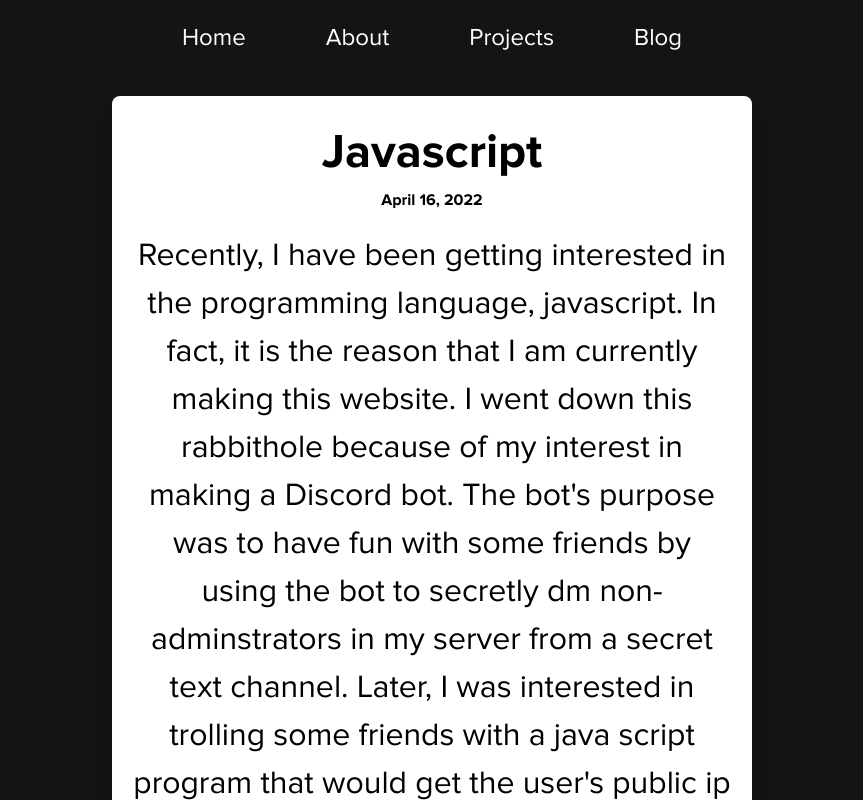
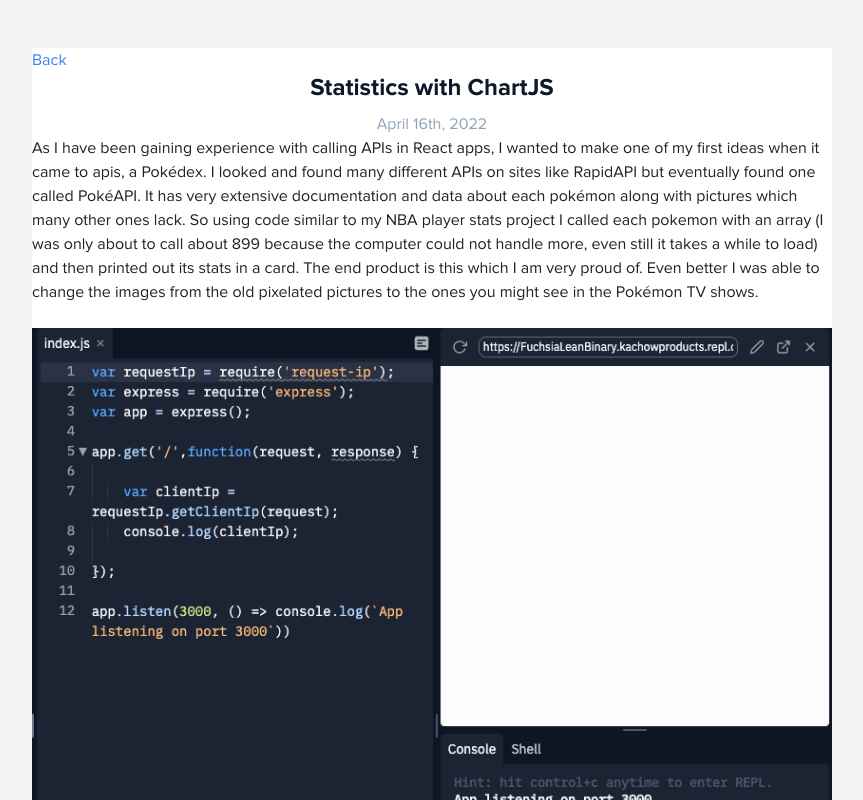
Before and after one commit to kach0w/rate-my-aps, a Next.js app: page /blog/javascript in a window 1280 px wide. Shown: the whole page, without its empty margins (208-1071 px from the left). Built offline with nearby package versions, Linux system fonts and the light colour scheme.

Commit message:
new blogpost css

```diff
--- a/pages/blog/javascript.js
+++ b/pages/blog/javascript.js
@@ -9,14 +9,39 @@ import javascript from '../../assets/JavascriptSS.png';
 
 export default function Home() {
     return (
-        <div className='text-center bg-[#141414]'>
+        <div className='text-center bg-[#f3f3f3]'>
             <Head>
                 <title>Javascript - kach0w</title>
                 <meta name="description" content="kach0w's blog"></meta>
                 <link rel="icon" href="/favicon.png"/>
             </Head>
-            <Navbar />
-            <div className='mx-auto mt-[5vh] mb-[10vh] max-w-[50vw] rounded-lg p-5 bg-white drop-shadow-xl  font-serif font-normal text-[2rem]'>
+            <div className='w-[50rem] mx-auto bg-white text-[#222]'>
+                <div className='mx-auto mt-[3rem] text-center'>
+                    <a className='float-left text-[#3b82f6] hover:underline' href="https://kach0w.com/blog">Back</a>
+                    <br></br>
+                    <p className='font-bold group-hover:underline text-2xl text-slate-900'>Statistics with ChartJS</p>
+                    <p className=' mt-2 text-md text-slate-400'>April 16th, 2022</p>
+                </div>
+
+                <p className='text-left'>
+                As I have been gaining experience with calling APIs in React apps, I wanted to make one of my first ideas when it came to apis, a Pokédex.
+                    I looked and found many different APIs on sites like RapidAPI but eventually found one called PokéAPI. It has very extensive documentation
+                    and data about each pokémon along with pictures which many other ones lack. So using code similar to my NBA player stats project I called each
+                    pokemon with an array (I was only about to call about 899 because the computer could not handle more, even still it takes a while to load) and then
+                    printed out its stats in a card. The end product is <a href="https://pokedex.kachow.me">this</a> which I am very proud of. Even better I was able
+                    to change the images from the old pixelated pictures to the ones you might see in the Pokémon TV shows.
+                    <br></br>
+                    <br></br>
+                    <Image className='w-[50rem]' src={javascript} />
+                    <br></br>
+                    <p className='text-right'>
+                        Till next time,
+                        <br></br>
+                        kach0w
+                    </p>
+                </p>
+            </div>
+            {/* <div className='mx-auto mt-[5vh] mb-[10vh] max-w-[50vw] rounded-lg p-5 bg-white drop-shadow-xl  font-serif font-normal text-[2rem]'>
                     <h2 className='font-serif text-[3rem] font-bold'>Javascript</h2>
                     <h2 className='font-serif font-bold text-[1rem]'>April 16, 2022</h2>
                     <div className='pb-5 pt-5'>
@@ -31,7 +56,7 @@ export default function Home() {
 
                     <Image src={javascript} />
             </div>
-            <Footer />
+            <Footer /> */}
         </div>
     )
 }
--- a/pages/blog/pokedex.js
+++ b/pages/blog/pokedex.js
@@ -6,25 +6,36 @@ import Footer from '../../components/Footer'
 
 export default function Home() {
     return (
-        <div className='text-center bg-[#141414]'>
+        <div className='text-center bg-[#f3f3f3]'>
             <Head>
                 <title>Pokédex - kach0w</title>
                 <meta name="description" content="kach0w's blog"></meta>
                 <link rel="icon" href="/favicon.png"/>
             </Head>
-            <Navbar />
-            <div className='mx-auto mt-[5vh] mb-[10vh] max-w-[50vw] rounded-lg p-5 bg-white drop-shadow-xl  font-serif font-normal text-[2rem]'>
-                    <h2 className='font-serif font-bold'>Pokédex</h2>
-                    <h2 className='font-serif font-bold text-[1rem]'>June 21, 2022</h2>
-                    <div className='pb-5 pt-5'>
-                    As I have been gaining experience with calling APIs in React apps, I wanted to make one of my first ideas when it came to apis, a Pokédex.
+            <div className='w-[50rem] mx-auto bg-white text-[#222]'>
+                <div className='mx-auto mt-[3rem] text-center'>
+                    <a className='float-left text-[#3b82f6] hover:underline' href="https://kach0w.com/blog">Back</a>
+                    <br></br>
+                    <p className='font-bold group-hover:underline text-2xl text-slate-900'>Statistics with ChartJS</p>
+                    <p className=' mt-2 text-md text-slate-400'>June 21st, 2022</p>
+                </div>
+
+                <p className='text-left'>
+                As I have been gaining experience with calling APIs in React apps, I wanted to make one of my first ideas when it came to apis, a Pokédex.
                     I looked and found many different APIs on sites like RapidAPI but eventually found one called PokéAPI. It has very extensive documentation
                     and data about each pokémon along with pictures which many other ones lack. So using code similar to my NBA player stats project I called each
                     pokemon with an array (I was only about to call about 899 because the computer could not handle more, even still it takes a while to load) and then
                     printed out its stats in a card. The end product is <a href="https://pokedex.kachow.me">this</a> which I am very proud of. Even better I was able
-                    to change the images from the old pixelated pictures to the ones you might see in the Pokémon TV shows.               </div>
+                    to change the images from the old pixelated pictures to the ones you might see in the Pokémon TV shows.
+                    <br></br>
+                    <br></br>
+                    <p className='text-right'>
+                        Till next time,
+                        <br></br>
+                        kach0w
+                    </p>
+                </p>
             </div>
-            <Footer />
-    </div>
+        </div>
     )
 }
--- a/pages/blog/statistics.js
+++ b/pages/blog/statistics.js
@@ -6,29 +6,40 @@ import Footer from '../../components/Footer'
 
 export default function Home() {
     return (
-        <div className='text-center bg-[#141414]'>
+        <div className='text-center bg-[#f3f3f3]'>
             <Head>
                 <title>Statistics - kach0w</title>
                 <meta name="description" content="kach0w's blog"></meta>
                 <link rel="icon" href="/favicon.png"/>
             </Head>
-            <Navbar />
-            <div className='mx-auto mt-[5vh] mb-[10vh] max-w-[50vw] rounded-lg p-5 bg-white drop-shadow-xl  font-serif font-normal text-[2rem]'>
-                    <h2 className='font-serif font-bold'>Statistics</h2>
-                    <h2 className='font-serif font-bold text-[1rem]'>Sep 4, 2022</h2>
-                    <div className='pb-5 pt-5'>
-                    Sorry, I haven't posted here in a while. I was still working on more github projects over the summer but I forgot to
+            <div className='w-[50rem] mx-auto bg-white text-[#222]'>
+                <div className='mx-auto mt-[3rem] text-center'>
+                    <a className='float-left text-[#3b82f6] hover:underline' href="https://kach0w.com/blog">Back</a>
+                    <br></br>
+                    <p className='font-bold group-hover:underline text-2xl text-slate-900'>Statistics with ChartJS</p>
+                    <p className=' mt-2 text-md text-slate-400'>September 4th, 2022</p>
+                </div>
+
+                <p className='text-left'>
+                Sorry, I haven't posted here in a while. I was still working on more github projects over the summer but I forgot to
                 update what I've done here. Anyways, school started and in my stats class because we were only going to start using
                 calculators next week I wanted to make something to graph and display data from points that a user inputs. I saw my
                 dad using chart js so I kept it in the back of my mind to use for later. And then when I saw <a href="https://github.com/oliver-ni/rsquared">this project</a>
                 and combined with the stats class beginning, I was motivated to create this project. At the time I'm writing this I
                 have not added things like mean, median, mode and standard deviation yet but I am planning on doing that soon. <br />
                 <br />
-                So here's the app: <a href="https://kach0w-statistics.herokuapp.com/">https://kach0w-statistics.herokuapp.com/</a><br />
+                So here's the app: <a className='text-[#3b82f6] hover:underline' href="https://kach0w-statistics.herokuapp.com/">https://kach0w-statistics.herokuapp.com/</a><br />
                 <br />
-                Also tomorrow it's labor day so whenever you're reading this, I hope you have a nice day.                    </div>
+                Also tomorrow it's labor day so whenever you're reading this, I hope you have a nice day.
+                    <br></br>
+                    <br></br>
+                    <p className='text-right'>
+                        Till next time,
+                        <br></br>
+                        kach0w
+                    </p>
+                </p>
             </div>
-            <Footer />
-    </div>
+        </div>
     )
 }
```
